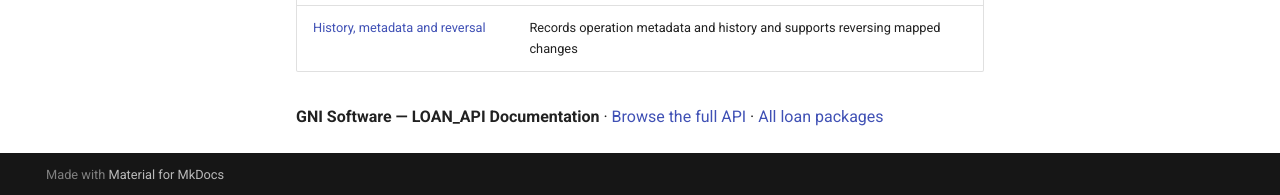
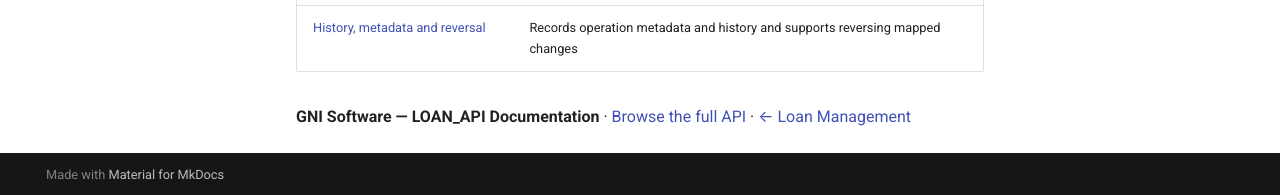
Before and after one commit to SadayCb/gni-documentation-poc9.0, an MkDocs documentation site: the page built from docs/modules/loan-management/loan-api/README.md, in a window 1280 px wide and 900 px high, scrolled down 1683 px. Shown: the part 702-897 px from the top of the window. Built offline with MkDocs 1.6.1 and Material for MkDocs 9.7.7, drawn with Linux system fonts in a browser that asks for light colours.

Commit message:
Add consistent end-of-page return to Loan Management

```diff
--- a/docs/modules/loan-management/loan-api/README.md
+++ b/docs/modules/loan-management/loan-api/README.md
@@ -72,4 +72,4 @@ The API is organized into **nine navigation domains**. These categories organize
 | [History, metadata and reversal](api-reference.md#domain-history-metadata-and-reversal) | Records operation metadata and history and supports reversing mapped changes |
 
 
-**GNI Software — LOAN_API Documentation** · [Browse the full API](api-reference.md) · [All loan packages](../../../index.md)
+**GNI Software — LOAN_API Documentation** · [Browse the full API](api-reference.md) · [← Loan Management](../README.md)
```
